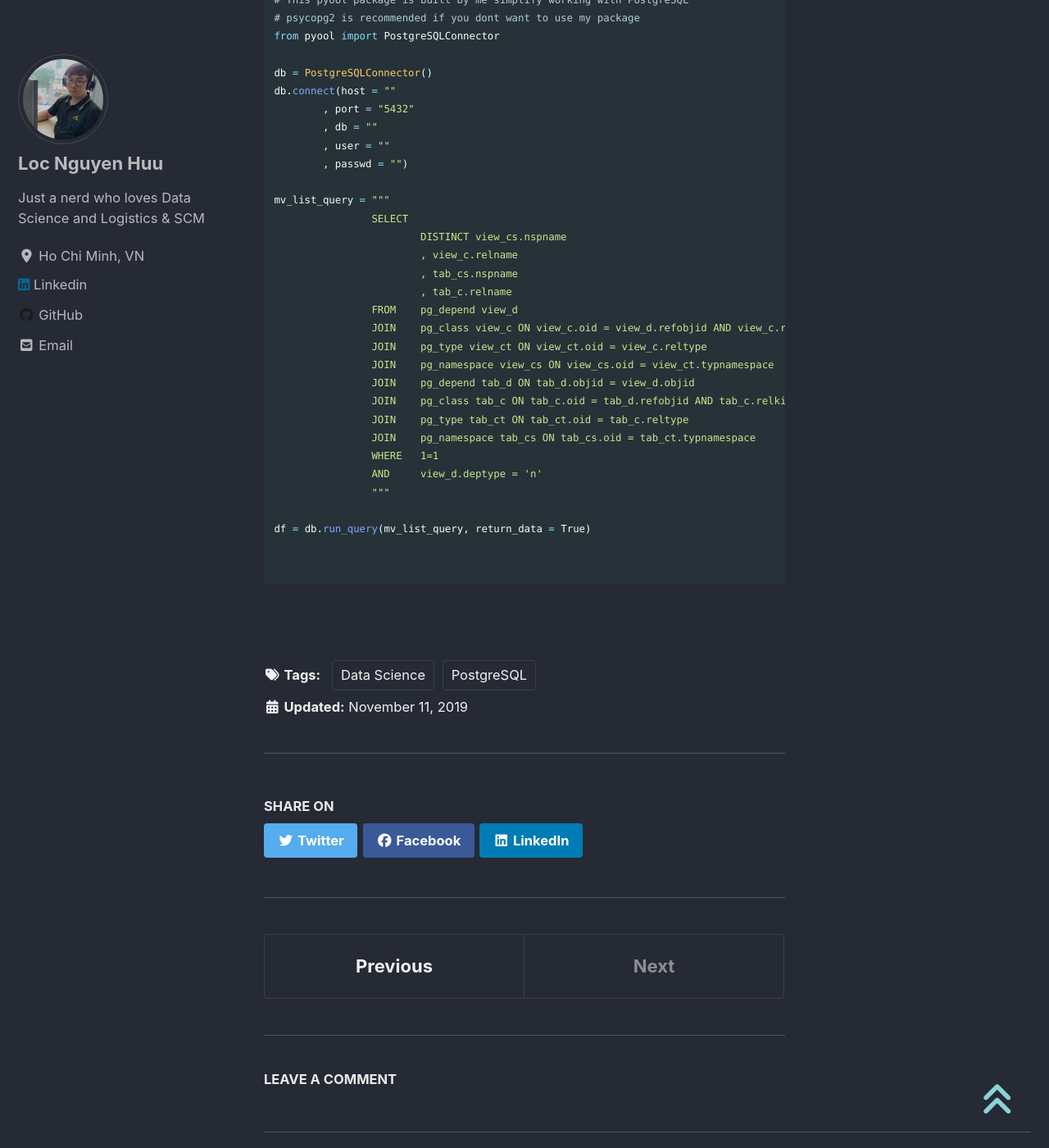
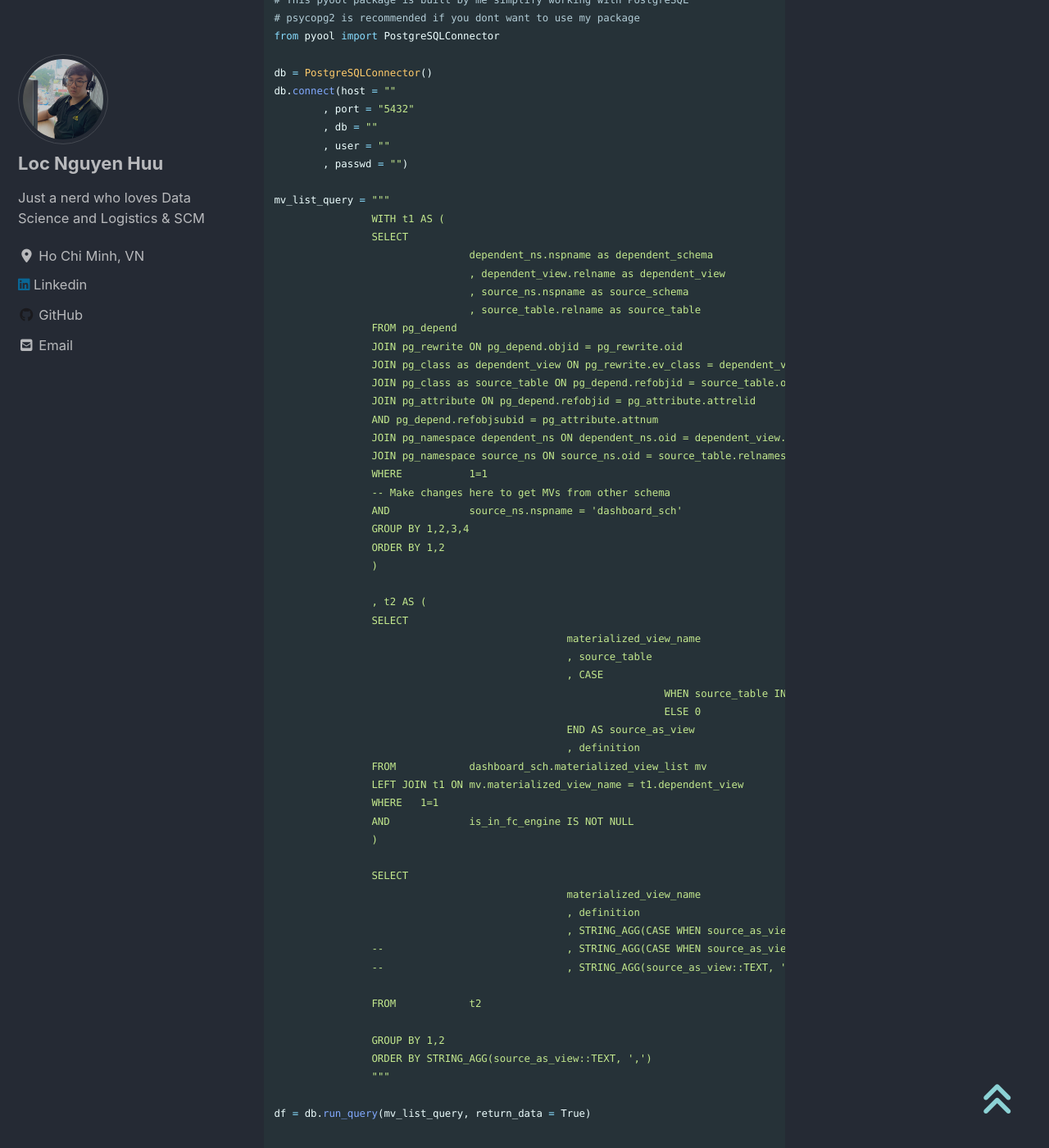
Before and after one commit to kaginguyen/locnguyen14061996.github.io, a Jekyll site: the page built from _posts/2019-11-11-work-with-materialized-view.md, in a window 1280 px wide and 1400 px high, scrolled down 3905 px. Shown: the whole window at 82% size. Built offline with Jekyll 4.4.1, drawn with Linux system fonts in a browser that asks for light colours; cached includes are drawn as plain includes; nearby versions of some CDN libraries; some of the changed text lies outside the part shown.

Commit message:
update query

```diff
--- a/_posts/2019-11-11-work-with-materialized-view.md
+++ b/_posts/2019-11-11-work-with-materialized-view.md
@@ -122,21 +122,53 @@ db.connect(host = ""
         , passwd = "")
 
 mv_list_query = """
+                WITH t1 AS (
                 SELECT
-                        DISTINCT view_cs.nspname
-                        , view_c.relname
-                        , tab_cs.nspname
-                        , tab_c.relname
-                FROM    pg_depend view_d
-                JOIN    pg_class view_c ON view_c.oid = view_d.refobjid AND view_c.relkind = 'm'
-                JOIN    pg_type view_ct ON view_ct.oid = view_c.reltype
-                JOIN    pg_namespace view_cs ON view_cs.oid = view_ct.typnamespace
-                JOIN    pg_depend tab_d ON tab_d.objid = view_d.objid
-                JOIN    pg_class tab_c ON tab_c.oid = tab_d.refobjid AND tab_c.relkind = 'r'
-                JOIN    pg_type tab_ct ON tab_ct.oid = tab_c.reltype
-                JOIN    pg_namespace tab_cs ON tab_cs.oid = tab_ct.typnamespace
-                WHERE   1=1
-                AND     view_d.deptype = 'n'
+                                dependent_ns.nspname as dependent_schema
+                                , dependent_view.relname as dependent_view
+                                , source_ns.nspname as source_schema
+                                , source_table.relname as source_table
+                FROM pg_depend
+                JOIN pg_rewrite ON pg_depend.objid = pg_rewrite.oid
+                JOIN pg_class as dependent_view ON pg_rewrite.ev_class = dependent_view.oid
+                JOIN pg_class as source_table ON pg_depend.refobjid = source_table.oid
+                JOIN pg_attribute ON pg_depend.refobjid = pg_attribute.attrelid
+                AND pg_depend.refobjsubid = pg_attribute.attnum
+                JOIN pg_namespace dependent_ns ON dependent_ns.oid = dependent_view.relnamespace
+                JOIN pg_namespace source_ns ON source_ns.oid = source_table.relnamespace
+                WHERE 	        1=1
+                -- Make changes here to get MVs from other schema
+                AND 		source_ns.nspname = 'dashboard_sch'
+                GROUP BY 1,2,3,4
+                ORDER BY 1,2
+                )
+
+                , t2 AS (
+                SELECT
+                                                materialized_view_name
+                                                , source_table
+                                                , CASE
+                                                                WHEN source_table IN (SELECT dependent_view FROM t1) THEN 1
+                                                                ELSE 0
+                                                END AS source_as_view
+                                                , definition
+                FROM 		dashboard_sch.materialized_view_list mv
+                LEFT JOIN t1 ON mv.materialized_view_name = t1.dependent_view
+                WHERE 	1=1
+                AND 		is_in_fc_engine IS NOT NULL
+                )
+
+                SELECT
+                                                materialized_view_name
+                                                , definition
+                                                , STRING_AGG(CASE WHEN source_as_view = 1 THEN source_table::TEXT ELSE NULL END, ',') AS source_materialized_view
+                -- 				, STRING_AGG(CASE WHEN source_as_view = 0 THEN source_table::TEXT ELSE NULL END, ',') AS source_table
+                -- 				, STRING_AGG(source_as_view::TEXT, ',') AS source_as_view
+
+                FROM 		t2
+
+                GROUP BY 1,2
+                ORDER BY STRING_AGG(source_as_view::TEXT, ',')
                 """
 
 df = db.run_query(mv_list_query, return_data = True)
```
